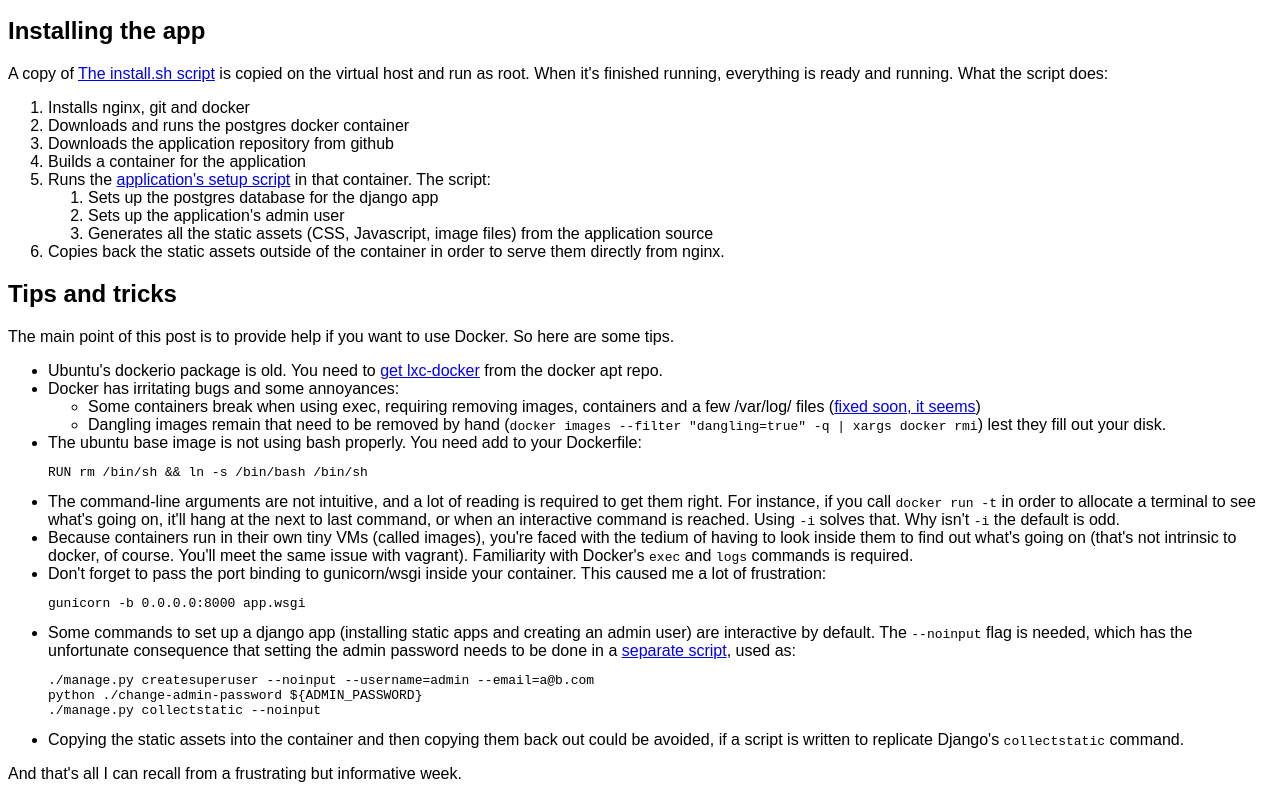
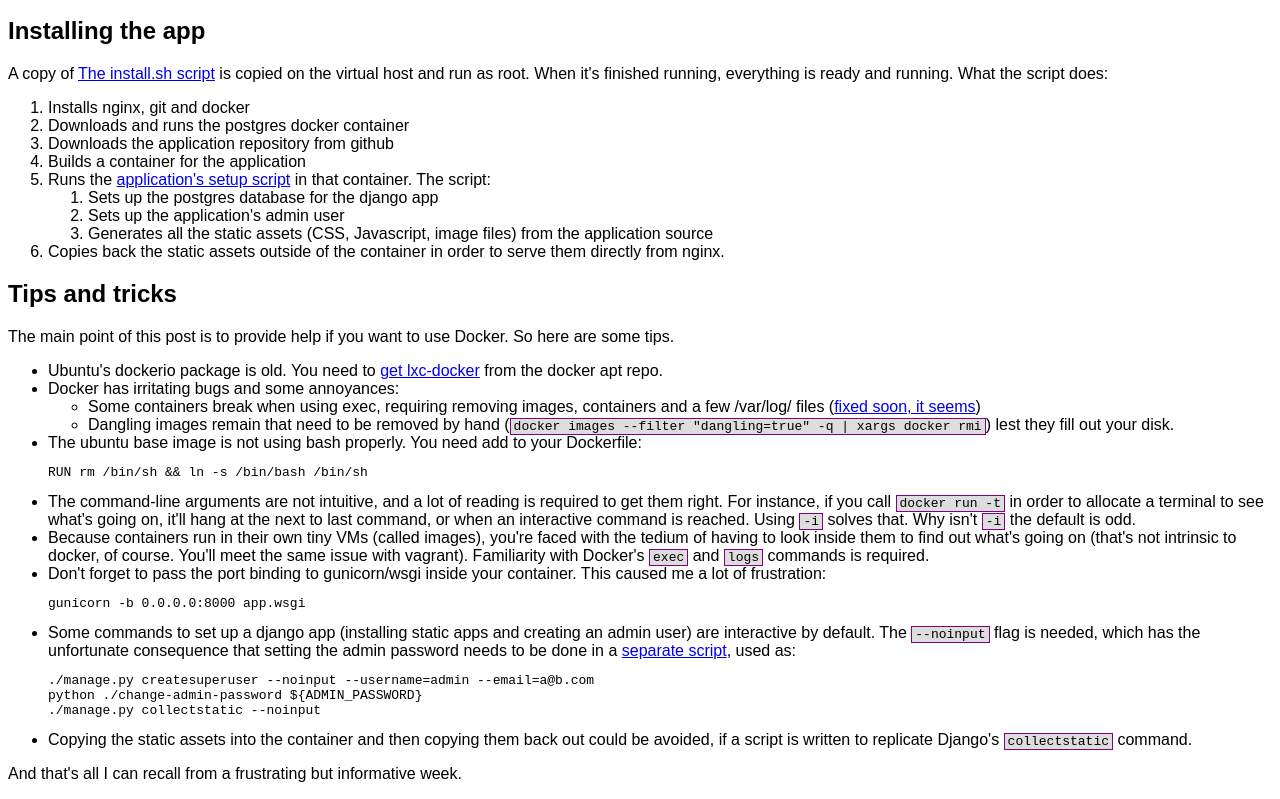
Before and after one commit to maxf/medium-waves, a plain HTML site: page docs/docker.html in a window 1280 px wide. Shown: the part 1466-2265 px from the top of the page. Drawn offline with Linux system fonts and the light colour scheme.

Commit message:
format code better

```diff
--- a/css/main.css
+++ b/css/main.css
@@ -1,3 +1,13 @@
 html {
     font-family: sans-serif
 }
+
+pre.code, code {
+    background-color: #ddd;
+    border: 1px solid purple;
+    padding: 0 3px 0 3px;
+}
+
+pre.code {
+    padding: 3px;
+}
```
